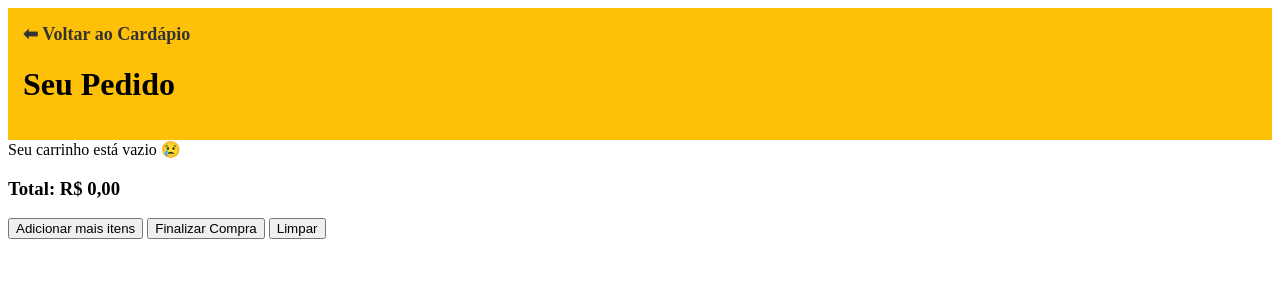
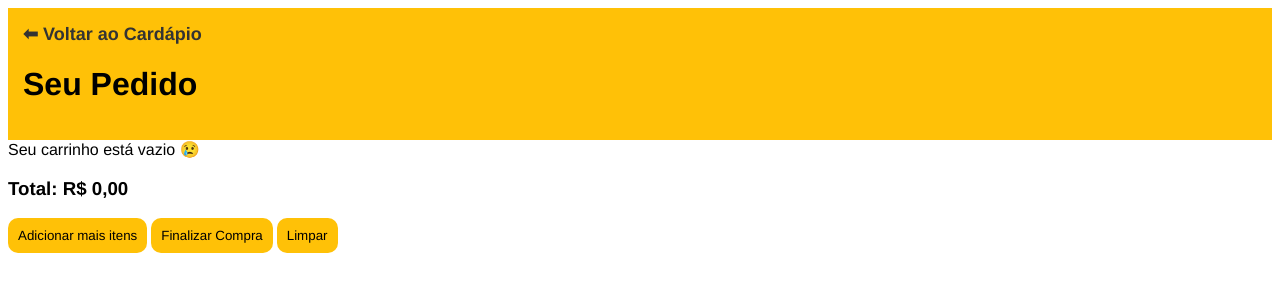
Before and after one commit to KaykyAdriano/sistemas-compras-estoque, a plain HTML site: page carrinho.html in a window 1280 px wide. Drawn offline with Linux system fonts and the light colour scheme.

Commit message:
Alteração de fonte

```diff
--- a/style.css
+++ b/style.css
@@ -3,8 +3,16 @@ body{
 }
 
 
+.produtos{
+    font-family: 'Franklin Gothic Medium', 'Arial Narrow', Arial, sans-serif;
+}
 
-
+.info-produto{
+    font-family: 'Franklin Gothic Medium', 'Arial Narrow', Arial, sans-serif;
+}
+.preço{
+         font-family: 'Franklin Gothic Medium', 'Arial Narrow', Arial, sans-serif;
+}
 .cabeçalhoareadocliente{
     max-width: 100%;
     height: auto;
@@ -142,6 +150,7 @@ width: 150px
     font-size: 18px;
     font-weight: bold;
     cursor: pointer;
+    border-radius: 10px;
 }
 .botao-comprar{
     background-color: #FFC107;
@@ -272,3 +281,63 @@ align-items: center;
     text-align: center;
 
 }
+
+
+.informaçao-produtos{
+     font-family: 'Franklin Gothic Medium', 'Arial Narrow', Arial, sans-serif;
+}
+
+.carrinho-vazio{
+    font-family: 'Franklin Gothic Medium', 'Arial Narrow', Arial, sans-serif;
+
+}
+
+.valor-total{
+    font-family: 'Franklin Gothic Medium', 'Arial Narrow', Arial, sans-serif;
+
+
+}
+
+.total-pedido {
+    font-family: 'Franklin Gothic Medium', 'Arial Narrow', Arial, sans-serif;
+
+}
+
+.item-carrinho{
+    font-family: 'Franklin Gothic Medium', 'Arial Narrow', Arial, sans-serif;
+
+
+}
+
+.preco-item{
+        font-family: 'Franklin Gothic Medium', 'Arial Narrow', Arial, sans-serif;
+
+}
+
+.btn-continuar{
+ font-family: 'Franklin Gothic Medium', 'Arial Narrow', Arial, sans-serif;
+ background-color: #FFC107;
+ border-radius: 10px;
+ border: none;
+ padding: 10px;
+}
+
+.btn-fechar{
+font-family: 'Franklin Gothic Medium', 'Arial Narrow', Arial, sans-serif;
+ background-color: #FFC107;
+ border-radius: 10px;
+ border: none;
+ padding: 10px;
+}
+
+.btn-limpar{
+font-family: 'Franklin Gothic Medium', 'Arial Narrow', Arial, sans-serif;
+ background-color: #FFC107;
+ border-radius: 10px;
+ border: none;
+ padding: 10px;
+}
+
+.barra-topo{
+    font-family: 'Franklin Gothic Medium', 'Arial Narrow', Arial, sans-serif;
+}
```
